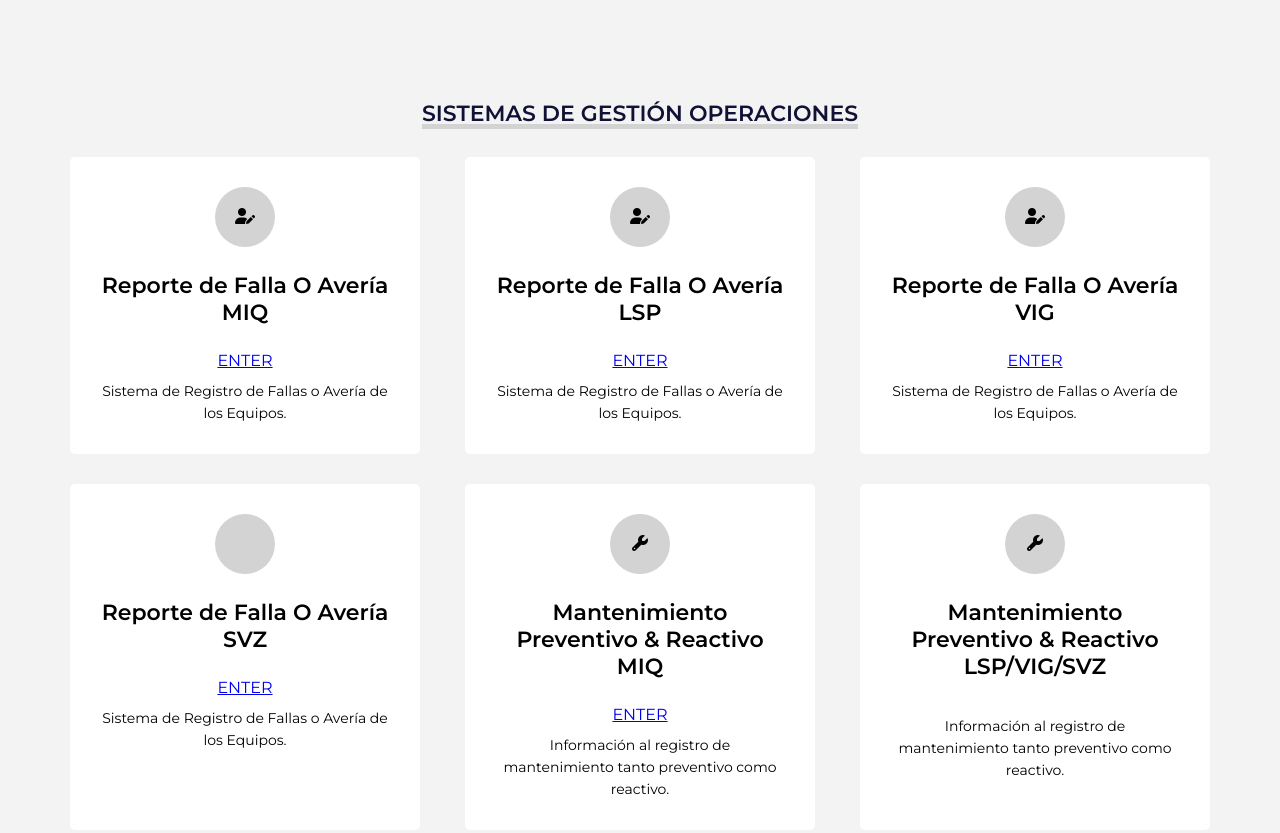
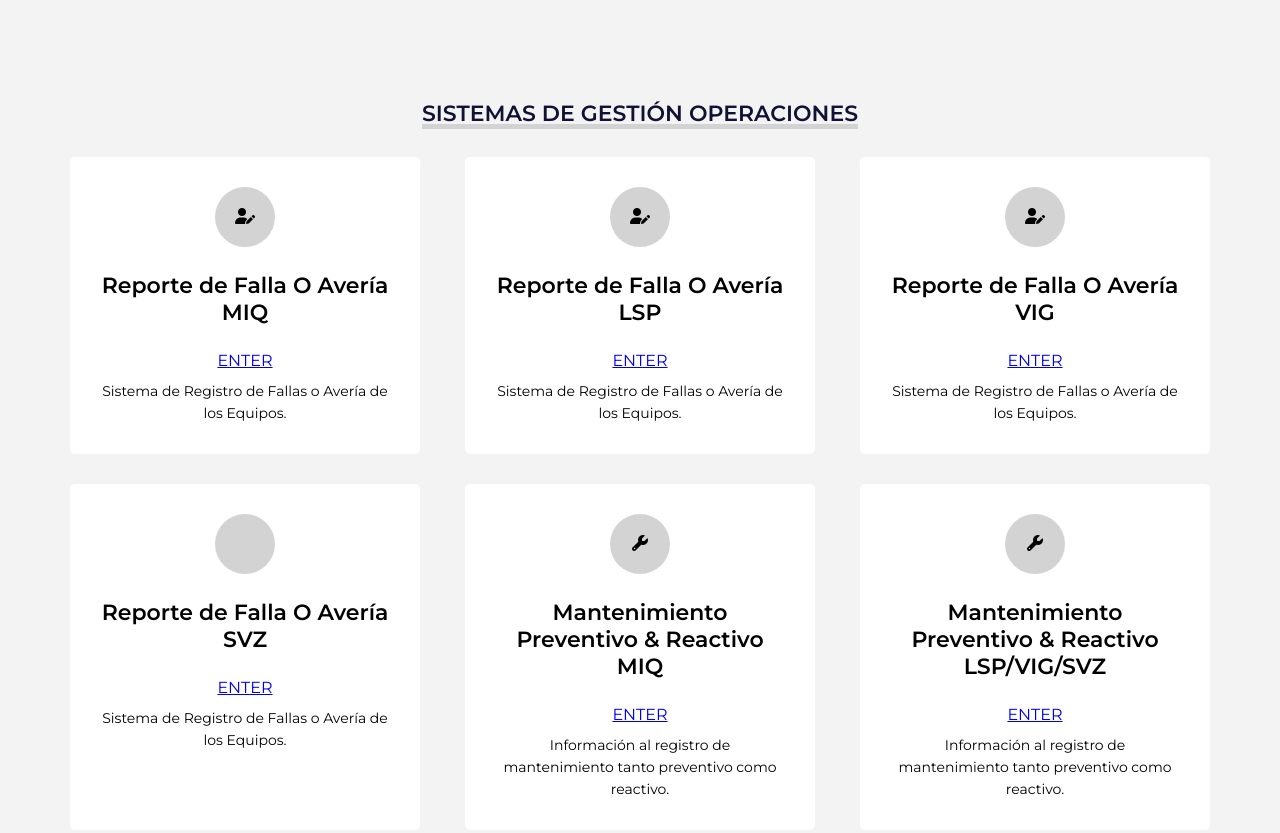
Before and after one commit to RichardGestion/web-alianzaikaro, a plain HTML site: page index16.html in a window 1280 px wide. Shown: the top 833 px of the page. Drawn offline with Linux system fonts and the light colour scheme.

Commit message:
Update index16.html

```diff
--- a/index16.html
+++ b/index16.html
@@ -64,7 +64,7 @@
                 <span class="icono"><i class="fa-solid fa-wrench"></i></span>
                 <h4>Mantenimiento Preventivo & Reactivo LSP/VIG/SVZ</h4>
                 <ul class="servicios-tag">
-                    <li><a href="#servicio"></a></li>
+                    <li><a href=" https://richardgestion.github.io/mantenimiento-lsp/">ENTER</a></li>
                 </ul>
                 <p>Información al registro de mantenimiento tanto preventivo como reactivo.</p>
             </div>
```
